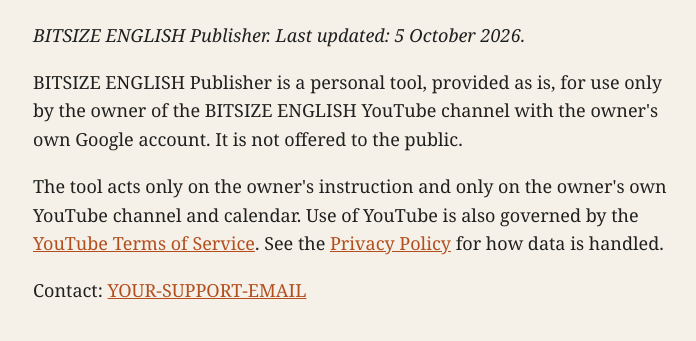
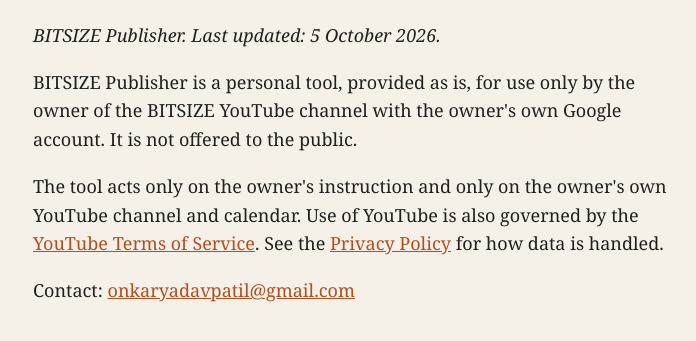
Before and after one commit to onkaryadavpatil/onkaryadavpatil.github.io, a plain HTML site: page terms.html in a window 1280 px wide. Shown: the part 109-450 px from the top of the page, without its empty margins (287-983 px from the left). Drawn offline with Linux system fonts and the light colour scheme.

Commit message:
Update terms.html

```diff
--- a/terms.html
+++ b/terms.html
@@ -1,11 +1,11 @@
 <!doctype html>
 <html lang="en"><head><meta charset="utf-8"><meta name="viewport" content="width=device-width,initial-scale=1">
-<title>Terms of Service - BITSIZE ENGLISH Publisher</title>
+<title>Terms of Service - BITSIZE Publisher</title>
 <style>body{font:18px/1.6 Georgia,serif;max-width:40rem;margin:3rem auto;padding:0 1rem;color:#20211f;background:#f5f1e9}a{color:#b34e1e}</style></head>
 <body>
 <h1>Terms of Service</h1>
-<p><em>BITSIZE ENGLISH Publisher. Last updated: 5 October 2026.</em></p>
-<p>BITSIZE ENGLISH Publisher is a personal tool, provided as is, for use only by the owner of the BITSIZE ENGLISH YouTube channel with the owner's own Google account. It is not offered to the public.</p>
+<p><em>BITSIZE Publisher. Last updated: 5 October 2026.</em></p>
+<p>BITSIZE Publisher is a personal tool, provided as is, for use only by the owner of the BITSIZE YouTube channel with the owner's own Google account. It is not offered to the public.</p>
 <p>The tool acts only on the owner's instruction and only on the owner's own YouTube channel and calendar. Use of YouTube is also governed by the <a href="https://www.youtube.com/t/terms">YouTube Terms of Service</a>. See the <a href="privacy.html">Privacy Policy</a> for how data is handled.</p>
-<p>Contact: <a href="mailto:YOUR-SUPPORT-EMAIL">YOUR-SUPPORT-EMAIL</a></p>
+<p>Contact: <a href="mailto:onkaryadavpatil@gmail.com">onkaryadavpatil@gmail.com</a></p>
 </body></html>
```
